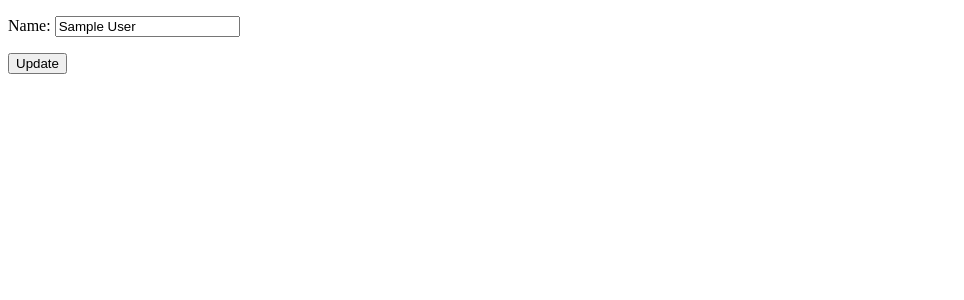
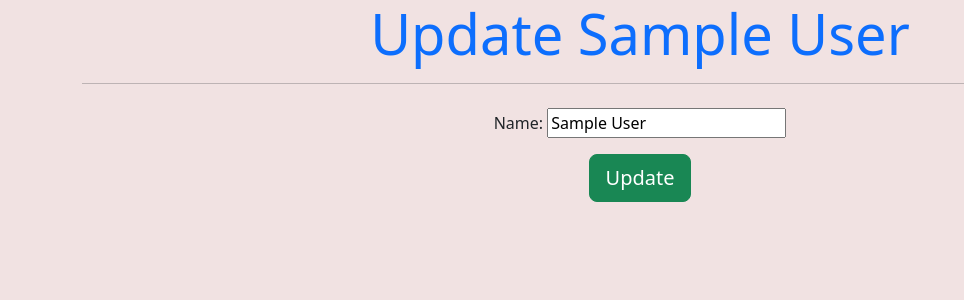
Before and after one commit to Francis-7/account_manager, a Django app: page /update_user_account/1/ in a window 1280 px wide. Shown: the top 300 px of the page, without its empty margins (0-964 px from the left). Run offline with Django 5.2, Linux system fonts and the light colour scheme; tables that the repository leaves empty hold one stand-in row (values such as "Sample post").

Commit message:
made some changes

```diff
--- a/account/templates/update_user_account.html
+++ b/account/templates/update_user_account.html
@@ -1,15 +1,17 @@
-<!DOCTYPE html>
-<html lang="en">
-    <head>
-        <meta charset="UTF-8">
-        <meta name="viewport" content="width=device-width, initial-scale=1.0">
-        <title>Update</title>
-    </head>
-    <body>
+{% extends 'base.html' %}
+{% block title %}
+    Update {{ useraccount.name }}
+{% endblock title %}
+{% block content %}
+    <div class="container text-center mb-4">
+        <h1 class="display-4 text-primary">Update {{ useraccount.name }}</h1>
+        <hr>
+    </div>
+    <div class="container text-center">
         <form method="post">
             {% csrf_token %}
             {{ form.as_p }}
-            <button type="submit">Update</button>
+            <button class="btn btn-lg btn-success" type="submit">Update</button>
         </form>
-    </body>
-</html>
+    </div>
+{% endblock content %}
--- a/account/views.py
+++ b/account/views.py
@@ -26,10 +26,10 @@ def update_user_account(request, pk):
         form = UserAccountForm(request.POST, instance=useraccount)
         if form.is_valid():
             form.save()
-            return redirect('list_user_account', pk)
+            return redirect('home')
     else:
         form = UserAccountForm(instance=useraccount)
-    return render(request, 'update_user_account.html', {'form' : form})
+    return render(request, 'update_user_account.html', {'form' : form, 'useraccount' : useraccount})
 
 # delete a user account
 def delete_user_account(request, pk):
```
